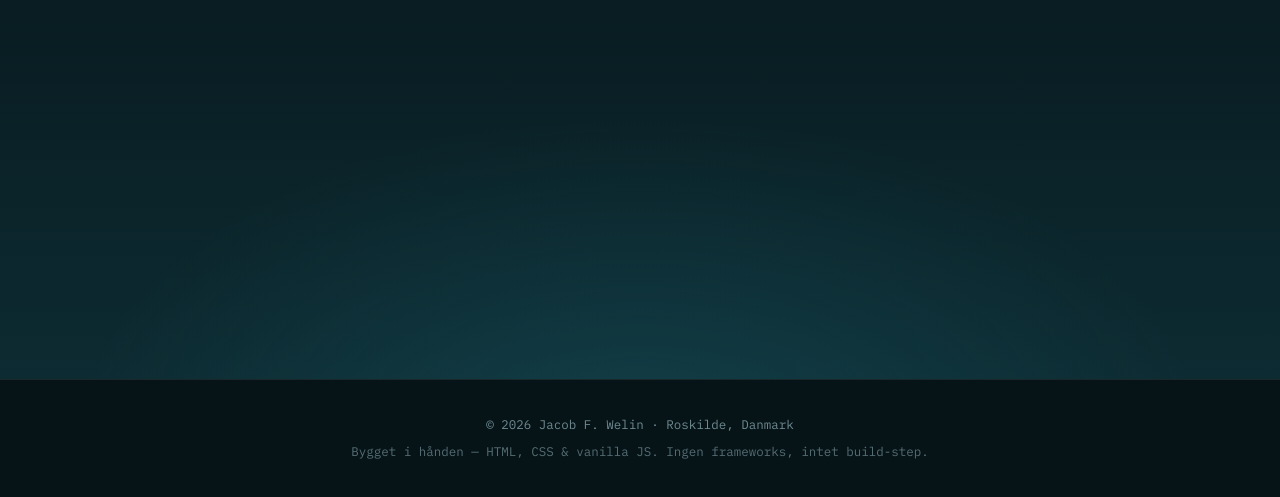
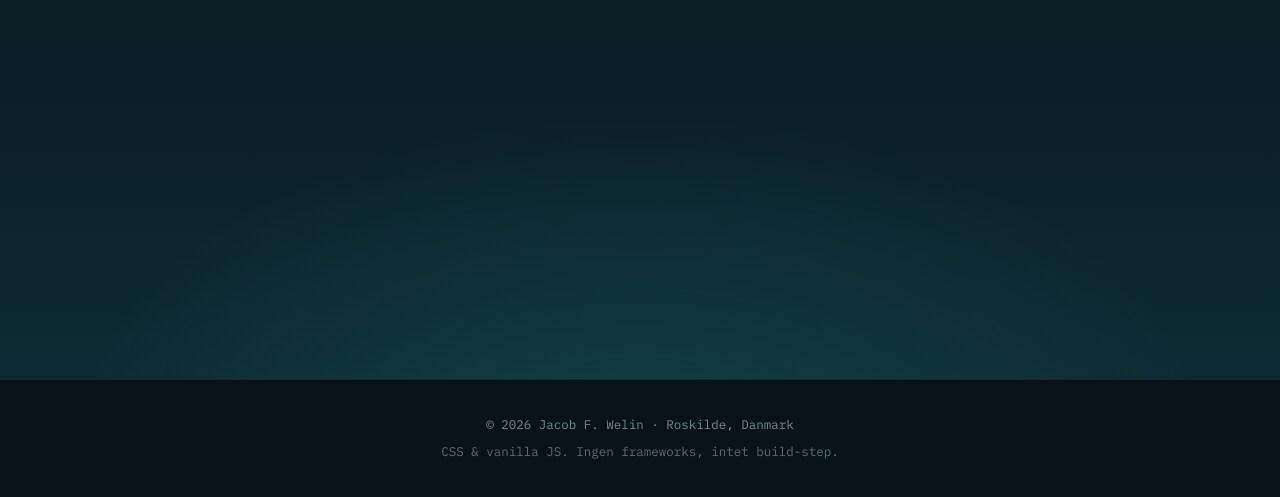
Before and after one commit to jaco2716/jaco2716.github.io, a plain HTML site: page index.html in a window 1280 px wide. Shown: the part 7684-8181 px from the top of the page. Drawn offline with nearby package versions, Linux system fonts and the light colour scheme; animation ran at ten frames a second.

Commit message:
Shorten footer note; add ProfCalculator subtitle-fix prompt to gemini-prompts
The ProfCalculator card and detail images carry the subtitle "Food
ordering system" — a copy-paste error from Leo's Wok in the original
Wejeo assets. Added Gemini edit prompts to correct both images.

Co-Authored-By: Claude Fable 5 <noreply@anthropic.com>
Claude-Session: https://claude.ai/code/session_015Ntyw5BaiyGaLTBaEyv3uM

```diff
--- a/index.html
+++ b/index.html
@@ -422,7 +422,7 @@
 
   <footer class="footer">
     <p>© <span id="year">2026</span> Jacob F. Welin · Roskilde, Danmark</p>
-    <p class="footer__note">Bygget i hånden — HTML, CSS &amp; vanilla JS. Ingen frameworks, intet build-step.</p>
+    <p class="footer__note">CSS &amp; vanilla JS. Ingen frameworks, intet build-step.</p>
   </footer>
 
   <!-- ======================= LIGHTBOX ======================= -->
```
Also changed, not shown: 1 other file.
